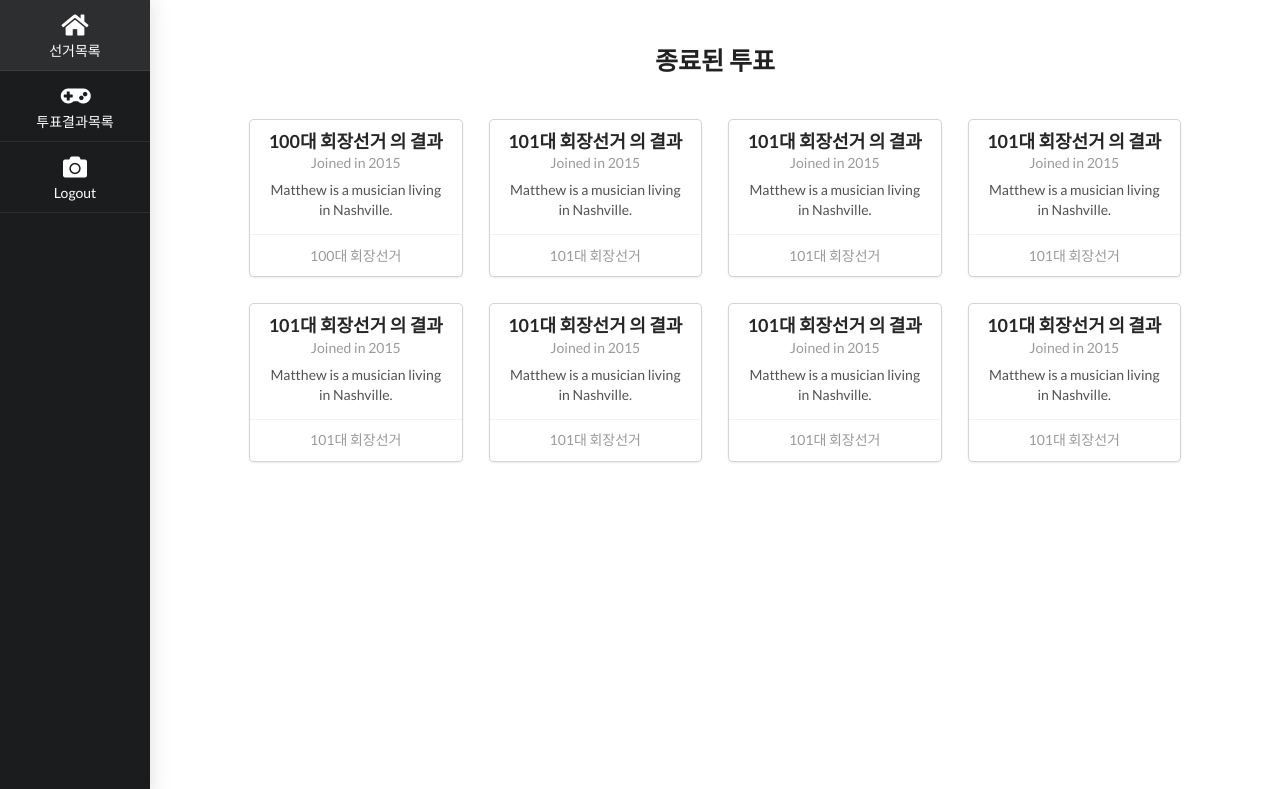
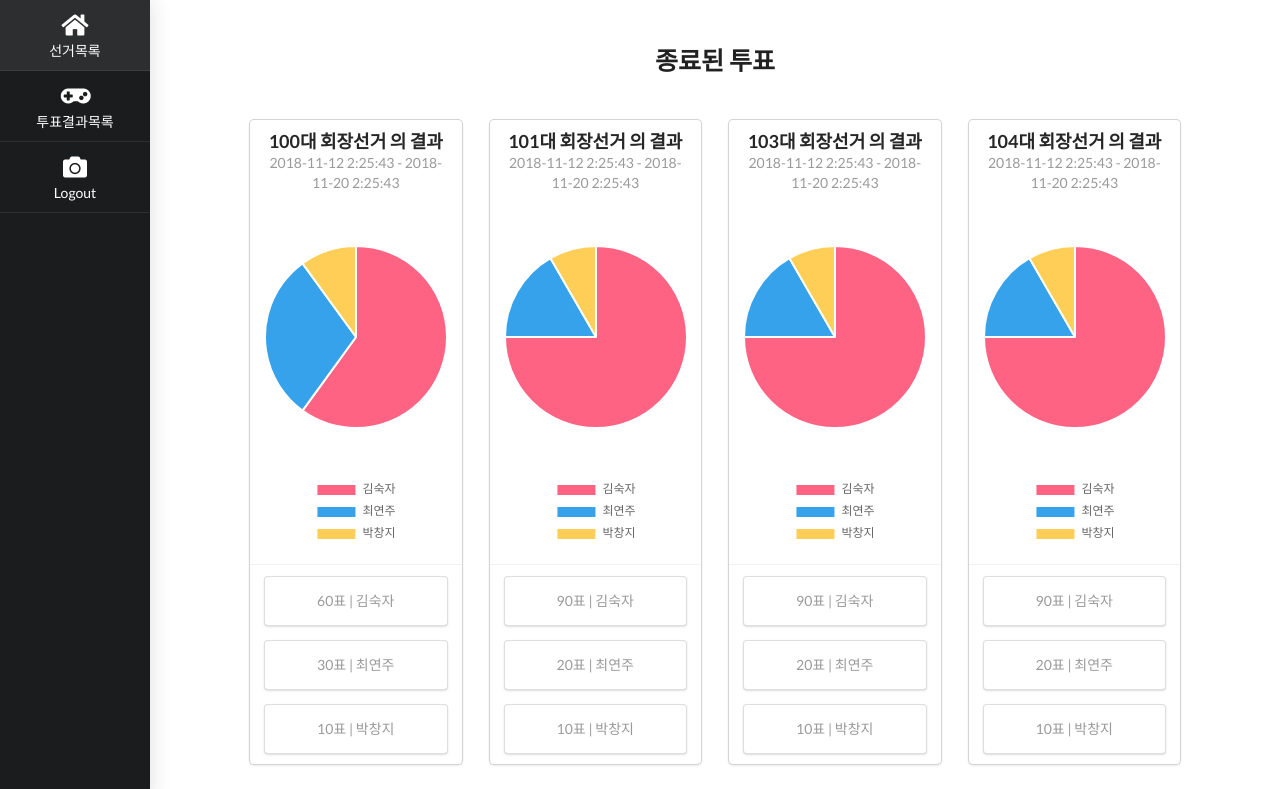
Before and after one commit to Jravvit/voting-adgmin, a React (Create React App) app: page /voting/result in a window 1280 px wide. Shown: the top 789 px of the page. Built offline with nearby package versions, Linux system fonts and the light colour scheme.

Commit message:
등록 완료

```diff
--- a/package.json
+++ b/package.json
@@ -3,7 +3,10 @@
   "version": "0.1.0",
   "private": true,
   "dependencies": {
+    "axios": "^0.18.0",
+    "chart.js": "^2.7.3",
     "react": "^16.6.1",
+    "react-chartjs-2": "^2.7.4",
     "react-datepicker": "^2.0.0",
     "react-dom": "^16.6.1",
     "react-router-dom": "^4.3.1",
--- a/src/App.js
+++ b/src/App.js
@@ -15,7 +15,6 @@ import VotingContent from './component/votingContent/VotingContent.js';
 import CandidateRegistration from "./container/CandidateRegistration.js";
 import CandidateEdit from "./container/CandidateEdit.js";
 import ElectionRegistration from "./container/ElectionRegistration.js";
-
 
 const Main =()=>(
     <Switch>
--- a/src/component/votingContent/VotingContent.js
+++ b/src/component/votingContent/VotingContent.js
@@ -30,7 +30,7 @@ class VotingContent extends Component {
 								선거기간
 							</div>
 							<div className="m-t-20 m-b-20">
-								{convertTimestamp(this.props.location.state.start_time)} ~ {convertTimestamp(this.props.location.state.end_time)}
+								{this.props.location.state.start_time} ~ {this.props.location.state.end_time}
 							</div>
 							<div className="voting-content-title">
 								선거내용
@@ -42,7 +42,7 @@ class VotingContent extends Component {
 					</div>
 					<div className="row m-t-50 ui grid">
 						<div className="row title text-left m-b-50">
-							선거에 등록 된 후보자 목록 <button className="ui primary button" onClick={() => this.moveToCandidateRegist(this.props.location.state.id)}> 후보자 등록</button>
+							선거에 등록 된 후보자 목록 <button className="ui primary button" onClick={() => this.moveToCandidateRegist(this.props.location.state.election_id)}> 후보자 등록</button>
 						</div>
 						<CandidateList election_id={this.props.location.state.id}/>
 					</div>
--- a/src/component/votingResultContent/VotingResultContent.js
+++ b/src/component/votingResultContent/VotingResultContent.js
@@ -1,6 +1,105 @@
 import React, { Component } from 'react';
+import {Pie} from 'react-chartjs-2';
+import {convertTimestamp} from "../../lib/lib.js"
+
 
 class VotingResultContent extends Component {
+	constructor(props) {
+	  super(props);
+
+	  this.state = {};
+
+
+	}
+
+	renderList = () => {
+		let list = []
+
+		for(let i =0; i<3;i++) {
+			list.push(
+				<div className="ui segment" key={i}>
+					{this.props.data.candidate[i].poll}표 | {this.props.data.candidate[i].name}
+				</div>
+				)
+		}
+
+		return list;
+	}
+
+	renderChart = () => {
+		let datasets = []
+		let labels = []
+
+		const data = {
+			labels: [
+				'Red',
+				'Green',
+				'Yellow'
+			],
+			datasets: [{
+				data: [300, 50, 100],
+				backgroundColor: [
+				"#FF6384",
+							"#36A2EB",
+							"#FFCE56",
+							"#FF6384",
+							"#36A2EB",
+							"#FFCE56",
+							"#FF6384",
+							"#36A2EB",
+							"#FFCE56",
+							"#FF6384",
+							"#36A2EB",
+							"#FFCE56",
+							"#FF6384",
+							"#36A2EB",
+							"#FFCE56"
+				],
+				hoverBackgroundColor: [
+				"#FF6384",
+							"#36A2EB",
+							"#FFCE56",
+							"#FF6384",
+							"#36A2EB",
+							"#FFCE56",
+							"#FF6384",
+							"#36A2EB",
+							"#FFCE56",
+							"#FF6384",
+							"#36A2EB",
+							"#FFCE56",
+							"#FF6384",
+							"#36A2EB",
+							"#FFCE56"
+				]
+			}]
+		};
+
+		this.props.data.candidate.forEach((d) => {
+			datasets.push(d.poll)
+			labels.push(d.name)
+		})
+
+		data.datasets[0]['data'] = datasets
+		data.labels = labels
+
+		return(
+
+			<Pie data={data}
+				    	options = {{
+							responsive : true,
+							legend:{
+								display:true,
+								position : 'bottom',
+							},
+							maintainAspectRatio: false
+						}}
+						width={400}
+						height={350}
+			 		/>
+			)
+	}
+
 	render() {
 		return (
 			<div className="voting-result-content">
@@ -8,12 +107,14 @@ class VotingResultContent extends Component {
 					<div className='content'>
 				    <div className='header'>{this.props.data.title} 의 결과</div>
 				    <div className='meta'>
-				      <span className='date'>Joined in 2015</span>
+				      <span className='date'>{convertTimestamp(this.props.data.start_time)} - {convertTimestamp(this.props.data.end_time)}</span>
 				    </div>
-				    <div className='description'>Matthew is a musician living in Nashville.</div>
+				    <div className='description'>
+				    	{this.renderChart()}
+				    </div>
 				  </div>
 				  <div className='extra content'>
-				    {this.props.data.title}
+				  		{this.renderList()}
 				  </div>
 				</div>
 			</div>
--- a/src/container/CandidateRegistration.js
+++ b/src/container/CandidateRegistration.js
@@ -1,27 +1,91 @@
 import React, { Component } from 'react';
+import axios from 'axios';
+import {server} from "../lib/API.js"
 
 class CandidateRegistration extends Component {
+	constructor(props) {
+	  super(props);
+
+	  this.state = {
+	  	name:"",
+	  	major:"",
+	  	college:"",
+	  	resume:"",
+	  	election_id:"",
+
+	  };
+	}
+
+	handleChangeInput = (e) => {
+		this.setState({
+			[e.target.name]: e.target.value
+		})
+	}
+
+	handleSubmit = (e) => {
+		const candidate = {
+			name:this.state.name,
+			major:this.state.major,
+			college:this.state.college,
+			resume:this.state.resume,
+			election_id: this.props.location.state.election_id
+		}
+		axios.post('http://'+server+':8080/admin/candidates/create',candidate)
+		.then(res => {
+			console.log(res)
+		})
+		e.preventDefault()
+
+		this.props.history.push('/')
+	}
+
 	render() {
 		return(
 			<div className="candidate-registration">
 				<div className="title m-b-50" >
 				후보자 등록
 				</div>
-				<form className="ui form">
+				<form className="ui form" onSubmit={this.handleSubmit}>
 					<div className="ui equal width grid">
 						<div className="row">
-							<div className="column">
+							<div className="column text-left">
 								<div className="field">
-									<input type="text" placeholder="후보자 이름"/>
+									<label>후보자 이름</label>
+									<input type="text"
+									value={this.state.name}
+									name="name"
+									placeholder="후보자 이름"
+									onChange={this.handleChangeInput}/>
 								</div>
 								<div className="field">
-									<input type="text" placeholder="후보자 소속"/>
+									<label>전공</label>
+									<input type="text"
+									value={this.state.major}
+									name="major"
+									placeholder="전공"
+									onChange={this.handleChangeInput}/>
 								</div>
 								<div className="field">
-									<textarea placeholder="후보자 공약"></textarea>
+									<label>단과대</label>
+									<input type="text"
+									value={this.state.college}
+									name="college"
+									placeholder="단과대"
+									onChange={this.handleChangeInput}/>
 								</div>
-								<div>
+								<div className="field">
+									<label>공약</label>
+									<textarea name="resume"
+									placeholder="후보자 공약"
+									onChange={this.handleChangeInput}></textarea>
+								</div>
+								<div className="field">
 									<input type="file"/>
+								</div>
+								<div className="field">
+									<button type='submit' className='ui button' role='button'>
+									    Submit
+									</button>
 								</div>
 							</div>
 						</div>
--- a/src/container/ElectionRegistration.js
+++ b/src/container/ElectionRegistration.js
@@ -1,29 +1,60 @@
 import React, { Component } from 'react';
 import DatePicker from "react-datepicker";
-
+import axios from 'axios';
 import "react-datepicker/dist/react-datepicker.css";
+import { convertTimestamp } from "../lib/lib.js"
+import {server} from "../lib/API.js"
 
 class ElectionRegistration extends Component {
 	constructor(props) {
 	    super(props);
 	    this.state = {
-	      startDate: new Date(),
-	      endDate: new Date(),
+	      title:"",
+	      major:"",
+	      college:"",
+	      content:"",
+	      start_date: new Date(),
+	      end_date: new Date(),
 	    };
 
 	  }
 
 	  handleChangeStartDate = (date) => {
 	    this.setState({
-	      startDate: date
+	      start_date: date
 	    });
 	  }
 
 	   handleChangeEndDate = (date) => {
 	    this.setState({
-	      endDate: date
+	      end_date: date
 	    });
 	  }
+
+
+	handleChangeInput = (e) => {
+		this.setState({
+			[e.target.name]: e.target.value
+		})
+	}
+
+	handleSumit = (e) => {
+		const election = {
+			title: this.state.title,
+			major: this.state.major,
+			college: this.state.college,
+			content: this.state.content,
+			start_time : convertTimestamp(new Date(this.state.start_date).getTime()/1000),
+			end_time : convertTimestamp(new Date(this.state.end_date).getTime()/1000)
+		}
+
+		axios.post('http://'+server+':8080/admin/elections/create',election)
+		.then(res => {
+			console.log(res)
+		})
+		e.preventDefault()
+		this.props.history.push('/')
+	}
 
 	render() {
 		return(
@@ -31,39 +62,72 @@ class ElectionRegistration extends Component {
 				<div className="title m-b-50" >
 				선거 등록
 				</div>
-				<form className="ui form">
+				<form className="ui form" onSubmit={this.handleSumit}>
 					<div className="ui equal width grid">
 						<div className="row">
-							<div className="column">
+							<div className="column text-left">
 								<div className="field">
-									<input type="text" placeholder="선거 이름"/>
+									<label>선거 이름</label>
+									<input type="text"
+									value={this.state.title}
+									placeholder="선거 이름"
+									name="title"
+									onChange={this.handleChangeInput}/>
 								</div>
 								<div className="field">
+									<label>전공</label>
+									<input type="text"
+									value={this.state.major}
+									placeholder="전공"
+									name="major"
+									onChange={this.handleChangeInput}/>
+								</div>
+								<div className="field">
+									<label>단과대</label>
+									<input type="text"
+									value={this.state.college}
+									placeholder="단과대"
+									name="college"
+									onChange={this.handleChangeInput}/>
+								</div>
+								<div className="field">
+									<label>선거 기간</label>
 									<span>시작일</span>
 									<DatePicker
-								        selected={this.state.startDate}
+								        selected={this.state.start_date}
 								        onChange={this.handleChangeStartDate}
 								        showTimeSelect
-								        dateFormat="Pp"
+								        dateFormat="yyyy/MM/dd hh:mm aa"
 								      />
 								      {'  -  '}
 								    종료일
 							      <DatePicker
-							        selected={this.state.endDate}
+							        selected={this.state.end_date}
 							        onChange={this.handleChangeEndDate}
 							        showTimeSelect
-									dateFormat="Pp"
+									dateFormat="yyyy/MM/dd hh:mm aa"
 							      />
 								</div>
 								<div className="field">
-									<textarea placeholder="선거 내용"></textarea>
+									<label>선거 내용</label>
+									<textarea placeholder="선거 내용"
+										name="content"
+									onChange={this.handleChangeInput}></textarea>
 								</div>
-								<div>
+								<div className="field">
+									<label>썸네일</label>
 									<input type="file"/>
+								</div>
+								<div className="field">
+									<button type='submit' className='ui button' role='button'>
+									    Submit
+									</button>
 								</div>
 							</div>
 						</div>
+
 					</div>
+
 				</form>
 
 			</div>
--- a/src/container/Voting.js
+++ b/src/container/Voting.js
@@ -1,65 +1,36 @@
 import React, { Component } from 'react';
 import VotingList from "../component/votingList/VotingList.js"
+import axios from 'axios';
+import {server} from "../lib/API.js"
 
 class Voting extends Component {
 	constructor(props) {
-	  super(props);
+	  super(props)
+
+	  this.state = {
+	  	list:[],
+	  };
+	}
 
 
-	  this.list = {
-	  	status:"success",
-	  	current_page:1,
-	  	election:[{
-	  		title: "100대 회장선거",
-	  		text:"회장선거회장선거회장선거회장선거회장선거회장선거회장선거회장선거회장선거회장선거회장선거회장선거회장선거회장선거회장선거회장선거회장선거회장선거회장선거회장선거회장선거회장선거",
-	  		start_time:1541989543,
-	  		end_time:1542680743,
-	  		state:2,
-	  		id:1
+	fetchElections = () => {
+	    axios('http://'+server+':8080/admin/elections')
+	    .then((rs) => {
+	    	this.setState({
+	    		list:rs.data.list
+	    	})
+	    })
+	    .catch((rs) => {console.log(rs)})
+  	}
 
-	  	},{
-	  		title: "101대 회장선거",
-	  		text:"회장선거",
-	  		start_time:1541989543,
-	  		end_time:1542680743,
-	  		state:2,
-	  		id:2
+  	componentDidMount() {
+   	 this.fetchElections()
+ 	 }
 
-	  	},{
-	  		title: "99대 회장선거",
-	  		text:"회장선거",
-	  		start_time:1541989543,
-	  		end_time:1542680743,
-	  		state:3,
-	  		id:3
-
-	  	},{
-	  		title: "102대 회장선거",
-	  		text:"회장선거",
-	  		start_time:1541989543,
-	  		end_time:1542680743,
-	  		state:1,
-	  		id:4
-
-	  	},{
-	  		title: "98대 회장선거",
-	  		text:"회장선거",
-	  		start_time:1541989543,
-	  		end_time:1542680743,
-	  		state:3,
-	  		id:5
-
-	  	}]
-	  }
-
-
-
-	  this.state = {};
-	}
   render() {
     return (
       <div className="">
-         <VotingList list={this.list.election}/>
+         <VotingList list={this.state.list}/>
       </div>
     );
   }
--- a/src/container/VotingResult.js
+++ b/src/container/VotingResult.js
@@ -1,5 +1,6 @@
 import React, { Component } from 'react';
 import VotingResultList from '../component/votingResultList/votingResultList.js'
+import {server} from "../lib/API.js"
 
 class VotingResult extends Component {
 	constructor(props) {
@@ -46,7 +47,7 @@ class VotingResult extends Component {
 	  		}]
 
 	  	},{
-	  		title: "101대 회장선거",
+	  		title: "103대 회장선거",
 	  		text:"회장선거",
 	  		start_time:1541989543,
 	  		end_time:1542680743,
@@ -65,7 +66,7 @@ class VotingResult extends Component {
 	  		}]
 
 	  	},{
-	  		title: "101대 회장선거",
+	  		title: "104대 회장선거",
 	  		text:"회장선거",
 	  		start_time:1541989543,
 	  		end_time:1542680743,
@@ -84,7 +85,29 @@ class VotingResult extends Component {
 	  		}]
 
 	  	},{
-	  		title: "101대 회장선거",
+	  		title: "105대 회장선거",
+	  		text:"회장선거",
+	  		start_time:1541989543,
+	  		end_time:1542680743,
+	  		state:3,
+	  		id:2,
+	  		all_vote:130,
+	  		candidate:[{
+	  			name:"김숙자",
+	  			poll:90
+	  		},{
+	  			name: "최연주",
+	  			poll:20
+	  		},{
+	  			name: "박창지",
+	  			poll:10
+	  		},{
+	  			name: "김연지",
+	  			poll:10
+	  		}]
+
+	  	},{
+	  		title: "106대 회장선거",
 	  		text:"회장선거",
 	  		start_time:1541989543,
 	  		end_time:1542680743,
@@ -103,7 +126,7 @@ class VotingResult extends Component {
 	  		}]
 
 	  	},{
-	  		title: "101대 회장선거",
+	  		title: "107대 회장선거",
 	  		text:"회장선거",
 	  		start_time:1541989543,
 	  		end_time:1542680743,
@@ -122,26 +145,7 @@ class VotingResult extends Component {
 	  		}]
 
 	  	},{
-	  		title: "101대 회장선거",
-	  		text:"회장선거",
-	  		start_time:1541989543,
-	  		end_time:1542680743,
-	  		state:3,
-	  		id:2,
-	  		all_vote:120,
-	  		candidate:[{
-	  			name:"김숙자",
-	  			poll:90
-	  		},{
-	  			name: "최연주",
-	  			poll:20
-	  		},{
-	  			name: "박창지",
-	  			poll:10
-	  		}]
-
-	  	},{
-	  		title: "101대 회장선거",
+	  		title: "108대 회장선거",
 	  		text:"회장선거",
 	  		start_time:1541989543,
 	  		end_time:1542680743,
--- /dev/null
+++ b/src/lib/API.js
@@ -0,0 +1,7 @@
+
+
+const localhost = "localhost"
+const server = "52.79.177.231"
+
+
+export { localhost, server }
--- a/src/lib/lib.js
+++ b/src/lib/lib.js
@@ -7,6 +7,7 @@ const convertTimestamp = (timestamp) => {
 			h = hh,
 			min = ('0' + d.getMinutes()).slice(-2),		// Add leading 0.
 			ampm = 'AM',
+			ss = ('0'+ d.getSeconds()).slice(-2),
 			time;
 
 		if (hh > 12) {
@@ -20,7 +21,7 @@ const convertTimestamp = (timestamp) => {
 		}
 
 		// ie: 2013-02-18, 8:35 AM
-		time = yyyy + '-' + mm + '-' + dd + ', ' + h + ':' + min + ' ' + ampm;
+		time = yyyy + '-' + mm + '-' + dd + ' ' + hh + ':' + min + ':' + ss;
 
 		return time;
 	}
```
Also changed, not shown: src/component/votingList/VotingList.js (+15 -7 lines), src/container/CandidateList.js (+26 -3 lines), 1 other file (tests, documents, lock files or other folders).
